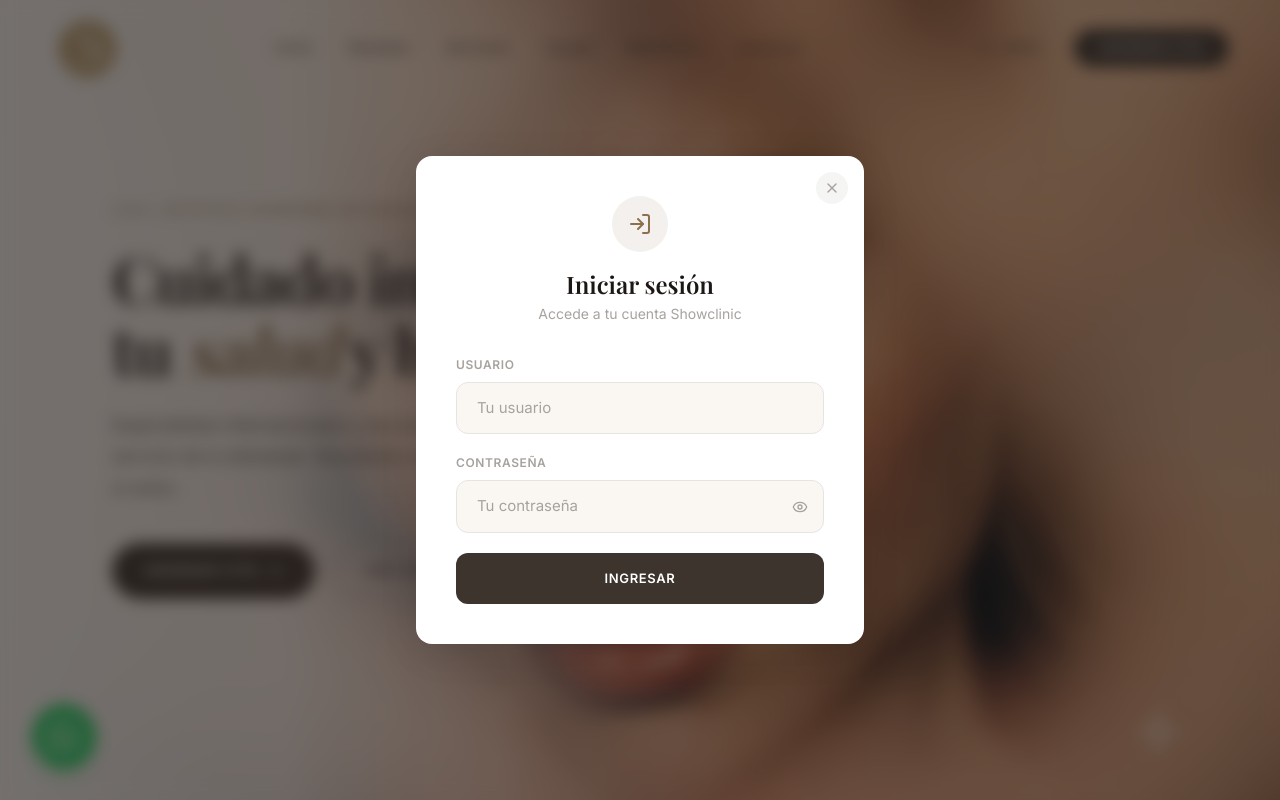
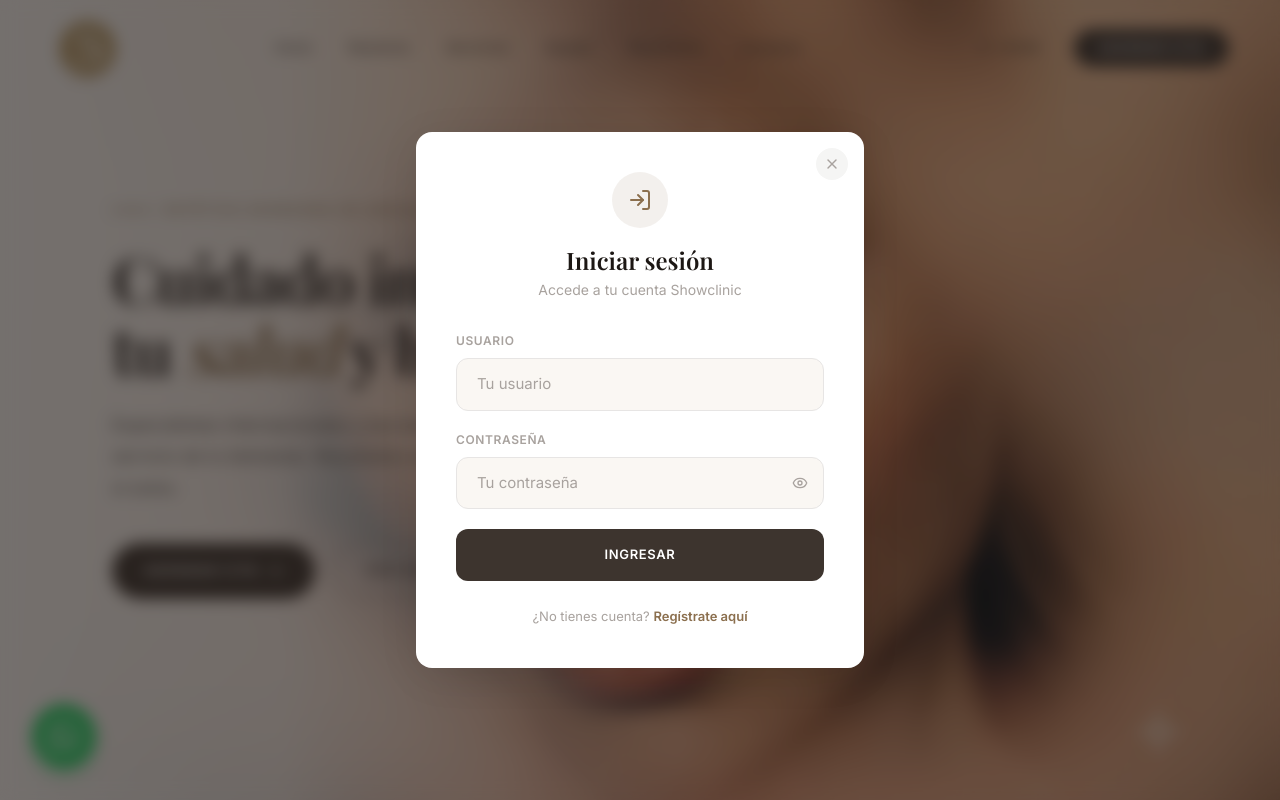
Before and after one commit to HCUJAMES/Pagina-Web, a React (Vite) app: page / in a window 1280 px wide. Both pictures are taken after a click on the button "LOGIN". Shown: the top 800 px of the page. Built offline with nearby package versions, Linux system fonts and the light colour scheme; a web font is replaced by a local one.

Commit message:
Auto-registro de pacientes (formulario + enlace #registro para QR)

```diff
--- a/src/App.jsx
+++ b/src/App.jsx
@@ -25,6 +25,7 @@ import { supabase } from './lib/supabase'
 
 function App() {
   const [showLogin, setShowLogin] = useState(false)
+  const [loginMode, setLoginMode] = useState('login')
   const [session, setSession] = useState(null)
   const [isOldAdmin, setIsOldAdmin] = useState(false)
   const [viewingSite, setViewingSite] = useState(false)
@@ -37,7 +38,15 @@ function App() {
   }, [])
 
   useEffect(() => {
-    const checkHash = () => setIsOldAdmin(window.location.hash === '#admin')
+    const checkHash = () => {
+      const h = window.location.hash
+      setIsOldAdmin(h === '#admin')
+      // QR de registro: showclinic.com/#registro abre directo el formulario de registro
+      if (h === '#registro' || h === '#registrarse') {
+        setLoginMode('register')
+        setShowLogin(true)
+      }
+    }
     checkHash()
     window.addEventListener('hashchange', checkHash)
     return () => window.removeEventListener('hashchange', checkHash)
@@ -73,7 +82,7 @@ function App() {
       {isClient && <ClientAccountBar session={session} onLogout={handleLogout} />}
       {isAdmin && <AdminAccountBar onBackToPanel={() => setViewingSite(false)} onLogout={handleLogout} />}
       <div className={showAccountBar ? 'pt-12' : ''}>
-        <Navbar onLoginClick={showAccountBar ? null : () => setShowLogin(true)} session={session} onLogout={handleLogout} accountBar={showAccountBar} />
+        <Navbar onLoginClick={showAccountBar ? null : () => { setLoginMode('login'); setShowLogin(true); }} session={session} onLogout={handleLogout} accountBar={showAccountBar} />
         <Hero />
         <ContactBar />
         <OffersClub />
@@ -93,7 +102,8 @@ function App() {
       </div>
       <LoginModal
         isOpen={showLogin}
-        onClose={() => setShowLogin(false)}
+        initialMode={loginMode}
+        onClose={() => { setShowLogin(false); if (window.location.hash === '#registro' || window.location.hash === '#registrarse') window.location.hash = '' }}
         onLogin={(s) => setSession(s)}
       />
     </div>
--- a/src/components/LoginModal.jsx
+++ b/src/components/LoginModal.jsx
@@ -1,160 +1,191 @@
-import { useState } from 'react';
+import { useState, useEffect } from 'react';
 import { motion, AnimatePresence } from 'framer-motion';
-import { X, LogIn, Eye, EyeOff } from 'lucide-react';
+import { X, LogIn, UserPlus, Eye, EyeOff } from 'lucide-react';
 import { supabase } from '../lib/supabase';
 
-export default function LoginModal({ isOpen, onClose, onLogin }) {
+const inputCls = 'w-full px-5 py-3.5 bg-cream border border-gray-200 rounded-xl text-[15px] text-dark placeholder:text-gray-400 focus:outline-none focus:border-primary focus:ring-1 focus:ring-primary/20 transition-all';
+
+export default function LoginModal({ isOpen, onClose, onLogin, initialMode = 'login' }) {
+  const [mode, setMode] = useState(initialMode);
   const [username, setUsername] = useState('');
   const [password, setPassword] = useState('');
   const [showPass, setShowPass] = useState(false);
   const [error, setError] = useState('');
+  const [ok, setOk] = useState('');
   const [loading, setLoading] = useState(false);
+  const [reg, setReg] = useState({ name: '', lastName: '', phone: '', username: '', password: '' });
 
-  const handleSubmit = async (e) => {
+  useEffect(() => {
+    if (isOpen) { setMode(initialMode); setError(''); setOk(''); }
+  }, [isOpen, initialMode]);
+
+  const resetAndClose = () => {
+    setUsername(''); setPassword(''); setError(''); setOk(''); setLoading(false);
+    setReg({ name: '', lastName: '', phone: '', username: '', password: '' });
+    onClose();
+  };
+
+  // ---- LOGIN ----
+  const handleLogin = async (e) => {
     e.preventDefault();
-    setError('');
-    setLoading(true);
-
+    setError(''); setLoading(true);
     const user = username.trim();
 
-    // 1) Administrador por canal seguro (Supabase Auth) — entra con su EMAIL
     if (user.includes('@')) {
       const { data: authData } = await supabase.auth.signInWithPassword({ email: user, password });
       if (authData?.user) {
         const name = authData.user.user_metadata?.name || authData.user.email;
         const session = { role: 'admin', name, user: authData.user.email, adminId: authData.user.id };
         localStorage.setItem('showclinic_session', JSON.stringify(session));
-        onLogin(session);
-        resetAndClose();
-        return;
+        onLogin(session); resetAndClose(); return;
       }
     }
 
-    // 2) Respaldo temporal de administrador (tabla) — se desactiva al activar RLS
     const { data: admins } = await supabase.from('admins').select('*').ilike('username', user).eq('password', password);
     const admin = admins?.[0];
-
     if (admin) {
       const session = { role: 'admin', name: admin.name, user: admin.username, adminId: admin.id };
       localStorage.setItem('showclinic_session', JSON.stringify(session));
-      onLogin(session);
-      resetAndClose();
-      return;
+      onLogin(session); resetAndClose(); return;
     }
 
-    // 3) Login de paciente por canal seguro (función con contraseña cifrada, no expone la tabla)
-    const { data: client } = await supabase.rpc('client_login', { p_username: username.trim(), p_password: password });
-
+    const { data: client } = await supabase.rpc('client_login', { p_username: user, p_password: password });
     if (client && client.id) {
       const session = { role: 'client', name: client.name, user: client.username, id: client.id, client };
       localStorage.setItem('showclinic_session', JSON.stringify(session));
-      onLogin(session);
-      resetAndClose();
+      onLogin(session); resetAndClose();
     } else {
-      setError('Usuario o contraseña incorrectos');
-      setLoading(false);
+      setError('Usuario o contraseña incorrectos'); setLoading(false);
     }
   };
 
-  const resetAndClose = () => {
-    setUsername('');
-    setPassword('');
+  // ---- REGISTRO ----
+  const handleRegister = async (e) => {
+    e.preventDefault();
     setError('');
-    setLoading(false);
-    onClose();
+    if (!reg.name.trim() || !reg.lastName.trim()) { setError('Ingresa tu nombre y apellidos.'); return; }
+    if (!reg.phone.trim() || reg.phone.trim().length < 9) { setError('Ingresa un celular válido (mínimo 9 dígitos).'); return; }
+    if (reg.username.trim().length < 3) { setError('El usuario debe tener al menos 3 caracteres.'); return; }
+    if (reg.password.length < 4) { setError('La contraseña debe tener al menos 4 caracteres.'); return; }
+    setLoading(true);
+
+    const { data, error: rpcErr } = await supabase.rpc('register_client', {
+      p_name: reg.name.trim(),
+      p_last_name: reg.lastName.trim(),
+      p_phone: reg.phone.trim(),
+      p_username: reg.username.trim(),
+      p_password: reg.password,
+    });
+
+    if (rpcErr) { setError('No se pudo registrar. Intenta de nuevo.'); setLoading(false); return; }
+    if (data?.error === 'usuario_existe') { setError('Ese usuario ya está en uso. Elige otro.'); setLoading(false); return; }
+    if (data?.error) { setError('Revisa tus datos e intenta de nuevo.'); setLoading(false); return; }
+
+    if (data?.id) {
+      // registro exitoso → iniciar sesión automáticamente
+      const session = { role: 'client', name: data.name, user: data.username, id: data.id, client: data };
+      localStorage.setItem('showclinic_session', JSON.stringify(session));
+      onLogin(session); resetAndClose();
+    } else {
+      setError('No se pudo completar el registro. Intenta de nuevo.'); setLoading(false);
+    }
   };
+
+  const isRegister = mode === 'register';
 
   return (
     <AnimatePresence>
       {isOpen && (
         <motion.div
-          initial={{ opacity: 0 }}
-          animate={{ opacity: 1 }}
-          exit={{ opacity: 0 }}
-          className="fixed inset-0 z-[100] flex items-center justify-center px-4"
+          initial={{ opacity: 0 }} animate={{ opacity: 1 }} exit={{ opacity: 0 }}
+          className="fixed inset-0 z-[100] flex items-center justify-center px-4 py-8 overflow-y-auto"
         >
-          {/* Backdrop */}
           <div className="absolute inset-0 bg-dark/60 backdrop-blur-sm" onClick={resetAndClose} />
 
-          {/* Modal */}
           <motion.div
             initial={{ opacity: 0, scale: 0.95, y: 20 }}
             animate={{ opacity: 1, scale: 1, y: 0 }}
             exit={{ opacity: 0, scale: 0.95, y: 20 }}
             transition={{ duration: 0.3 }}
-            className="relative bg-white rounded-2xl p-8 md:p-10 w-full max-w-md shadow-soft-lg z-10"
+            className="relative bg-white rounded-2xl p-8 md:p-10 w-full max-w-md shadow-soft-lg z-10 my-auto"
           >
-            <button
-              onClick={resetAndClose}
-              className="absolute top-4 right-4 w-8 h-8 rounded-full bg-gray-100 flex items-center justify-center text-gray-400 hover:text-dark hover:bg-gray-200 transition-colors"
-            >
+            <button onClick={resetAndClose}
+              className="absolute top-4 right-4 w-8 h-8 rounded-full bg-gray-100 flex items-center justify-center text-gray-400 hover:text-dark hover:bg-gray-200 transition-colors">
               <X className="w-4 h-4" />
             </button>
 
             <div className="text-center mb-8">
               <div className="w-14 h-14 rounded-full bg-primary/10 flex items-center justify-center mx-auto mb-4">
-                <LogIn className="w-6 h-6 text-primary" />
+                {isRegister ? <UserPlus className="w-6 h-6 text-primary" /> : <LogIn className="w-6 h-6 text-primary" />}
               </div>
-              <h3 className="font-serif text-2xl font-semibold text-dark mb-1">Iniciar sesión</h3>
-              <p className="text-gray-400 text-sm">Accede a tu cuenta Showclinic</p>
+              <h3 className="font-serif text-2xl font-semibold text-dark mb-1">
+                {isRegister ? 'Crea tu cuenta' : 'Iniciar sesión'}
+              </h3>
+              <p className="text-gray-400 text-sm">
+                {isRegister ? 'Únete al Showclinic Club y acumula puntos' : 'Accede a tu cuenta Showclinic'}
+              </p>
             </div>
 
-            <form onSubmit={handleSubmit} className="space-y-5">
-              <div>
-                <label className="block text-[12px] font-semibold uppercase tracking-wider text-gray-400 mb-2">
-                  Usuario
-                </label>
-                <input
-                  type="text"
-                  value={username}
-                  onChange={(e) => { setUsername(e.target.value); setError(''); }}
-                  placeholder="Tu usuario"
-                  className="w-full px-5 py-3.5 bg-cream border border-gray-200 rounded-xl text-[15px] text-dark placeholder:text-gray-400 focus:outline-none focus:border-primary focus:ring-1 focus:ring-primary/20 transition-all"
-                  required
-                />
+            {isRegister ? (
+              <form onSubmit={handleRegister} className="space-y-4">
+                <div className="grid grid-cols-2 gap-3">
+                  <input type="text" value={reg.name} onChange={(e) => { setReg({ ...reg, name: e.target.value }); setError(''); }} placeholder="Nombre" className={inputCls} required />
+                  <input type="text" value={reg.lastName} onChange={(e) => { setReg({ ...reg, lastName: e.target.value }); setError(''); }} placeholder="Apellidos" className={inputCls} required />
+                </div>
+                <input type="tel" value={reg.phone} onChange={(e) => { setReg({ ...reg, phone: e.target.value.replace(/[^0-9+]/g, '') }); setError(''); }} placeholder="Celular" className={inputCls} required />
+                <input type="text" value={reg.username} onChange={(e) => { setReg({ ...reg, username: e.target.value }); setError(''); }} placeholder="Crea un usuario" className={inputCls} required />
+                <div className="relative">
+                  <input type={showPass ? 'text' : 'password'} value={reg.password} onChange={(e) => { setReg({ ...reg, password: e.target.value }); setError(''); }} placeholder="Crea una contraseña" className={`${inputCls} pr-12`} required />
+                  <button type="button" onClick={() => setShowPass(!showPass)} className="absolute right-4 top-1/2 -translate-y-1/2 text-gray-400 hover:text-gray-600">
+                    {showPass ? <EyeOff className="w-4 h-4" /> : <Eye className="w-4 h-4" />}
+                  </button>
                 </div>
 
+                {error && <p className="text-red-500 text-sm text-center bg-red-50 rounded-lg py-2">{error}</p>}
+
+                <button type="submit" disabled={loading}
+                  className="w-full bg-accent text-white uppercase tracking-wider text-[13px] font-semibold py-4 rounded-xl hover:bg-dark transition-colors duration-300 disabled:opacity-50">
+                  {loading ? 'Creando cuenta...' : 'Registrarme'}
+                </button>
+
+                <p className="text-center text-[13px] text-gray-400 pt-1">
+                  ¿Ya tienes cuenta?{' '}
+                  <button type="button" onClick={() => { setMode('login'); setError(''); }} className="text-primary font-semibold hover:underline">Inicia sesión</button>
+                </p>
+              </form>
+            ) : (
+              <form onSubmit={handleLogin} className="space-y-5">
                 <div>
-                <label className="block text-[12px] font-semibold uppercase tracking-wider text-gray-400 mb-2">
-                  Contraseña
-                </label>
+                  <label className="block text-[12px] font-semibold uppercase tracking-wider text-gray-400 mb-2">Usuario</label>
+                  <input type="text" value={username} onChange={(e) => { setUsername(e.target.value); setError(''); }} placeholder="Tu usuario" className={inputCls} required />
+                </div>
+                <div>
+                  <label className="block text-[12px] font-semibold uppercase tracking-wider text-gray-400 mb-2">Contraseña</label>
                   <div className="relative">
-                  <input
-                    type={showPass ? 'text' : 'password'}
-                    value={password}
-                    onChange={(e) => { setPassword(e.target.value); setError(''); }}
-                    placeholder="Tu contraseña"
-                    className="w-full px-5 py-3.5 bg-cream border border-gray-200 rounded-xl text-[15px] text-dark placeholder:text-gray-400 focus:outline-none focus:border-primary focus:ring-1 focus:ring-primary/20 transition-all pr-12"
-                    required
-                  />
-                  <button
-                    type="button"
-                    onClick={() => setShowPass(!showPass)}
-                    className="absolute right-4 top-1/2 -translate-y-1/2 text-gray-400 hover:text-gray-600"
-                  >
+                    <input type={showPass ? 'text' : 'password'} value={password} onChange={(e) => { setPassword(e.target.value); setError(''); }} placeholder="Tu contraseña" className={`${inputCls} pr-12`} required />
+                    <button type="button" onClick={() => setShowPass(!showPass)} className="absolute right-4 top-1/2 -translate-y-1/2 text-gray-400 hover:text-gray-600">
                       {showPass ? <EyeOff className="w-4 h-4" /> : <Eye className="w-4 h-4" />}
                     </button>
                   </div>
                 </div>
 
                 {error && (
-                <motion.p
-                  initial={{ opacity: 0, y: -5 }}
-                  animate={{ opacity: 1, y: 0 }}
-                  className="text-red-500 text-sm text-center bg-red-50 rounded-lg py-2"
-                >
+                  <motion.p initial={{ opacity: 0, y: -5 }} animate={{ opacity: 1, y: 0 }} className="text-red-500 text-sm text-center bg-red-50 rounded-lg py-2">
                     {error}
                   </motion.p>
                 )}
 
-              <button
-                type="submit"
-                disabled={loading}
-                className="w-full bg-accent text-white uppercase tracking-wider text-[13px] font-semibold py-4 rounded-xl hover:bg-dark transition-colors duration-300 disabled:opacity-50"
-              >
+                <button type="submit" disabled={loading}
+                  className="w-full bg-accent text-white uppercase tracking-wider text-[13px] font-semibold py-4 rounded-xl hover:bg-dark transition-colors duration-300 disabled:opacity-50">
                   {loading ? 'Ingresando...' : 'Ingresar'}
                 </button>
+
+                <p className="text-center text-[13px] text-gray-400 pt-1">
+                  ¿No tienes cuenta?{' '}
+                  <button type="button" onClick={() => { setMode('register'); setError(''); }} className="text-primary font-semibold hover:underline">Regístrate aquí</button>
+                </p>
               </form>
+            )}
           </motion.div>
         </motion.div>
       )}
```
Lines whose indentation alone changed are shown as unchanged.
